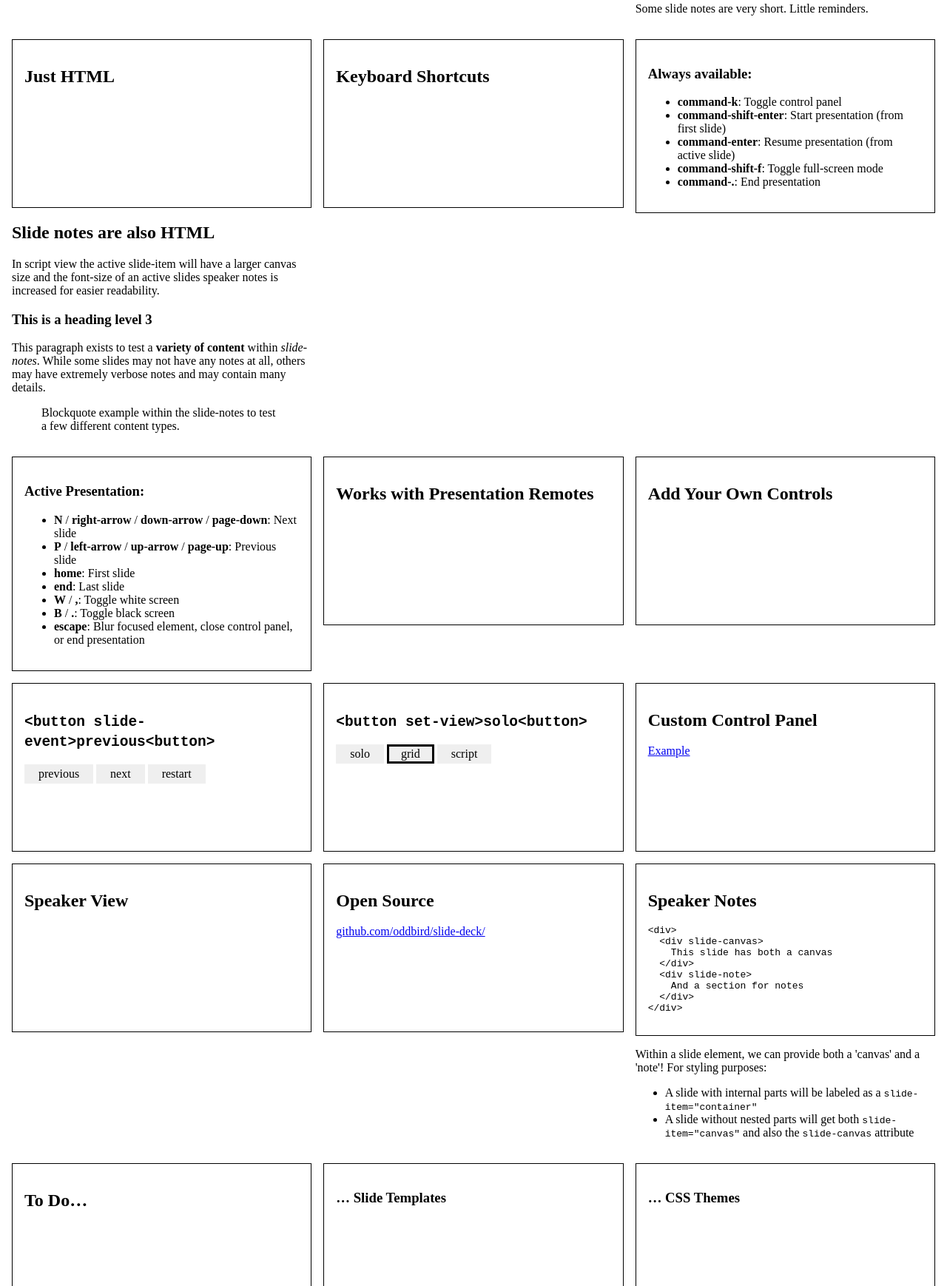
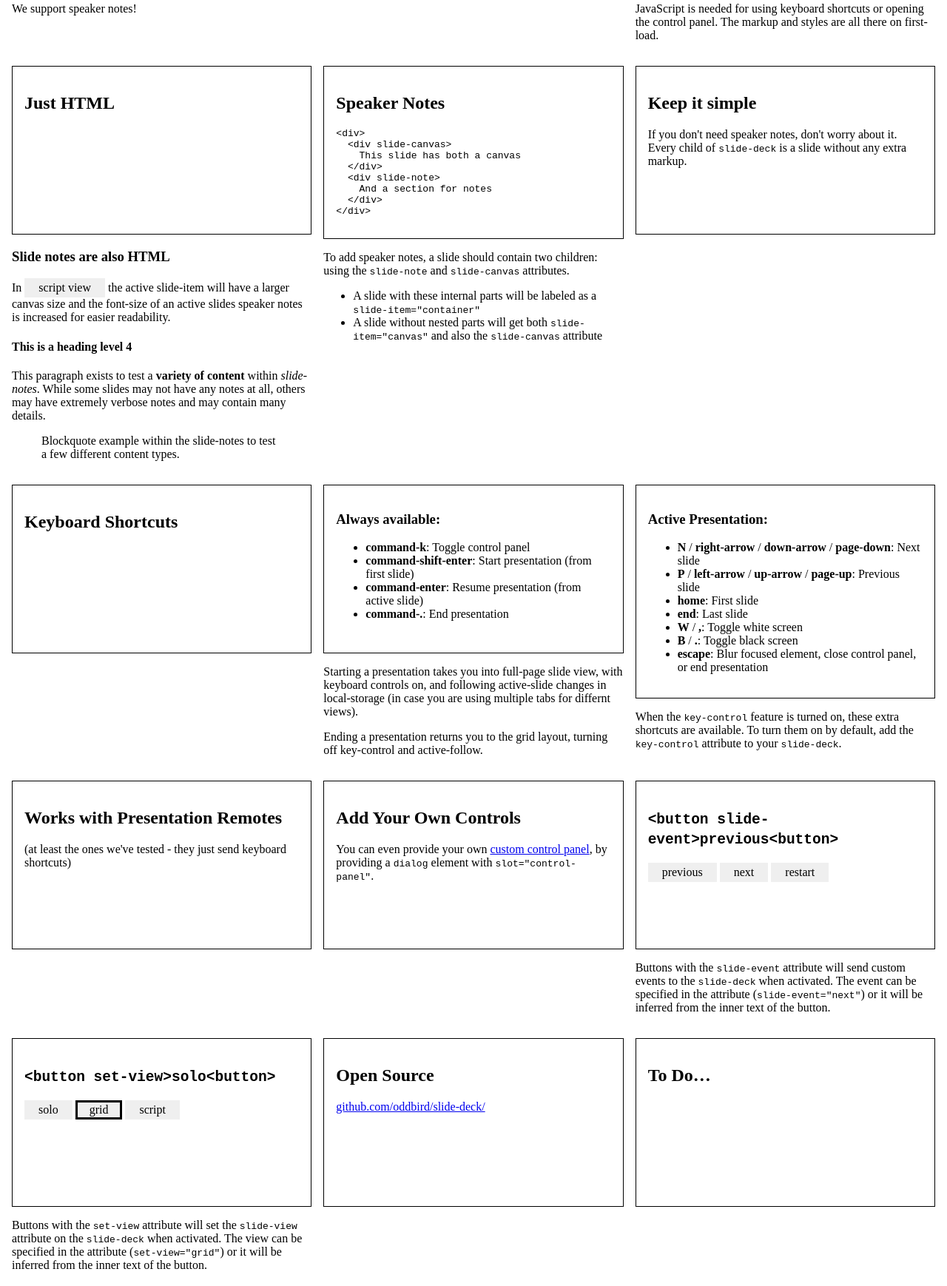
Before and after one commit to oddbird/slide-deck, a website: page index.html in a window 1280 px wide. Shown: the part 257-1995 px from the top of the page at 74% size. Drawn offline with Linux system fonts and the light colour scheme.

Commit message:
Remove fullscreen shortcur, add docs, bump version 0.1.2

```diff
--- a/index.html
+++ b/index.html
@@ -12,19 +12,40 @@
   <body>
     <slide-deck id="my-slides" key-control>
       <header>
+        <div slide-canvas>
           <h1>Slide-Deck Web Component</h1>
           <p>
-          <a href="https://github.com/oddbird/slide-deck/">github.com/oddbird/slide-deck/</a>
+            <a href="https://github.com/oddbird/slide-deck/">
+              github.com/oddbird/slide-deck/
+            </a>
           </p>
+          <p>
+            View as…
+            <button set-view="grid">grid</button>
+            <button set-view="script">script</button>
+            <button set-view="solo">full-page</button>
+          </p>
+        </div>
+        <div slide-note>
+          We support speaker notes!
+        </div>
       </header>
-      <div><h2>No Dependencies</h2></div>
+      <div>
+        <h2>No Dependencies</h2>
+        <p>This is a stand-alone web compontent</p>
+      </div>
       <div>
         <div slide-canvas>
           <h2>Progressive Enhancement</h2>
+          <p>Fallback to semantic HTML</p>
         </div>
         <div slide-note>
           <p>
-            Some slide notes are very short. Little reminders.
+            JavaScript is needed
+            for using keyboard shortcuts
+            or opening the control panel.
+            The markup and styles
+            are all there on first-load.
           </p>
         </div>
       </div>
@@ -33,18 +54,19 @@
           <h2>Just HTML</h2>
         </div>
         <div slide-note>
-          <h2>
+          <h3>
             Slide notes are also HTML
-          </h2>
+          </h3>
           <p>
-            In script view the active slide-item will have a larger canvas size
+            In <button set-view='script'>script view</button>
+            the active slide-item will have a larger canvas size
             and the font-size of an active slides speaker notes is increased
             for easier readability.
           </p>
 
-          <h3>
-            This is a heading level 3
-          </h3>
+          <h4>
+            This is a heading level 4
+          </h4>
 
           <p>
             This paragraph exists to test a <strong>variety of content</strong>
@@ -61,21 +83,84 @@
           </blockquote>
         </div>
       </div>
+
+      <div>
+        <div slide-canvas>
+          <h2>Speaker Notes</h2>
+          <pre><code>&lt;div&gt;
+  &lt;div slide-canvas&gt;
+    This slide has both a canvas
+  &lt;/div&gt;
+  &lt;div slide-note&gt;
+    And a section for notes
+  &lt;/div&gt;
+&lt;/div&gt;</code></pre>
+        </div>
+        <div slide-note>
+          <p>
+            To add speaker notes,
+            a slide should contain
+            two children: using the
+            <code>slide-note</code> and <code>slide-canvas</code>
+            attributes.
+          </p>
+          <ul>
+            <li>
+              A slide with these internal parts
+              will be labeled
+              as a <code>slide-item="container"</code>
+            </li>
+            <li>
+              A slide without nested parts
+              will get both <code>slide-item="canvas"</code>
+              and also the <code>slide-canvas</code> attribute
+            </li>
+          </ul>
+        </div>
+      </div>
+
+      <div>
+        <h2>Keep it simple</h2>
+        <p>
+          If you don't need speaker notes,
+          don't worry about it.
+          Every child of <code>slide-deck</code>
+          is a slide without any extra markup.
+        </p>
+      </div>
+
       <div><h2>Keyboard Shortcuts</h2></div>
       <div>
+        <div slide-canvas>
           <h3>Always available:</h3>
           <ul>
             <li><strong>command-k</strong>: Toggle control panel</li>
             <li><strong>command-shift-enter</strong>: Start presentation (from first slide)</li>
             <li><strong>command-enter</strong>: Resume presentation (from active slide)</li>
-          <li><strong>command-shift-f</strong>: Toggle full-screen mode</li>
             <li>
               <strong>command-.</strong>:
               End presentation
             </li>
           </ul>
         </div>
+        <div slide-note>
+          <p>
+            Starting a presentation
+            takes you into full-page slide view,
+            with keyboard controls on,
+            and following active-slide changes in local-storage
+            (in case you are using multiple tabs
+            for differnt views).
+          </p>
+          <p>
+            Ending a presentation
+            returns you to the grid layout,
+            turning off key-control and active-follow.
+          </p>
+        </div>
+      </div>
       <div>
+        <div slide-canvas>
           <h3>Active Presentation:</h3>
           <ul>
             <li>
@@ -116,9 +201,35 @@
             </li>
           </ul>
         </div>
-      <div><h2>Works with Presentation Remotes</h2></div>
-      <div><h2>Add Your Own Controls</h2></div>
+        <div slide-note>
+          <p>
+            When the <code>key-control</code>
+            feature is turned on,
+            these extra shortcuts are available.
+            To turn them on by default,
+            add the <code>key-control</code> attribute
+            to your <code>slide-deck</code>.
+          </p>
+        </div>
+      </div>
       <div>
+        <h2>Works with Presentation Remotes</h2>
+        <p>
+          (at least the ones we've tested -
+          they just send keyboard shortcuts)
+        </p>
+      </div>
+      <div>
+        <h2>Add Your Own Controls</h2>
+        <p>
+          You can even provide your own
+          <a href="./custom-panel.html">custom control panel</a>,
+          by providing a <code>dialog</code> element
+          with <code>slot="control-panel"</code>.
+        </p>
+      </div>
+      <div>
+        <div slide-canvas>
           <h2><code>&lt;button slide-event&gt;previous&lt;button&gt;</code></h2>
           <div>
             <button slide-event>previous</button>
@@ -126,7 +237,17 @@
             <button slide-event="start">restart</button>
           </div>
         </div>
+        <div slide-note>
+          Buttons with the <code>slide-event</code> attribute
+          will send custom events to the <code>slide-deck</code>
+          when activated.
+          The event can be specified in the attribute
+          (<code>slide-event="next"</code>)
+          or it will be inferred from the inner text of the button.
+        </div>
+      </div>
       <div>
+        <div slide-canvas>
           <h2><code>&lt;button set-view&gt;solo&lt;button&gt;</code></h2>
           <div>
             <button set-view>solo</button>
@@ -134,54 +255,33 @@
             <button set-view>script</button>
           </div>
         </div>
-      <div>
-        <h2>Custom Control Panel</h2>
-        <a href="./custom-panel.html">Example</a>
+        <div slide-note>
+          Buttons with the <code>set-view</code> attribute
+          will set the <code>slide-view</code> attribute
+          on the <code>slide-deck</code> when activated.
+          The view can be specified in the attribute
+          (<code>set-view="grid"</code>)
+          or it will be inferred from the inner text of the button.
         </div>
-      <div><h2>Speaker View</h2></div>
+      </div>
       <div>
         <h2>Open Source</h2>
         <p>
           <a href="https://github.com/oddbird/slide-deck/">github.com/oddbird/slide-deck/</a>
         </p>
       </div>
-
-      <div>
-        <div slide-canvas>
-          <h2>Speaker Notes</h2>
-          <pre><code>&lt;div&gt;
-  &lt;div slide-canvas&gt;
-    This slide has both a canvas
-  &lt;/div&gt;
-  &lt;div slide-note&gt;
-    And a section for notes
-  &lt;/div&gt;
-&lt;/div&gt;</code></pre>
-        </div>
-        <div slide-note>
-          <p>
-            Within a slide element,
-            we can provide both a 'canvas' and a 'note'!
-            For styling purposes:
-          </p>
-          <ul>
-            <li>
-              A slide with internal parts
-              will be labeled
-              as a <code>slide-item="container"</code>
-            </li>
-            <li>
-              A slide without nested parts
-              will get both <code>slide-item="canvas"</code>
-              and also the <code>slide-canvas</code> attribute
-            </li>
-          </ul>
-        </div>
-      </div>
       <div><h2>To Do…</h2></div>
       <div><h3>… Slide Templates</h3></div>
       <div><h3>… CSS Themes</h3></div>
-      <div><h3>… More Better Good Stuff</h3></div>
+      <div><h3>… Fullscreen mode</h3></div>
+      <div>
+        <h3>… [Your Request Here]</h3>
+        <p>
+          What features would you like to see?
+          Let us know in the
+          <a href="https://github.com/oddbird/slide-deck/issues/">GitHub Issues</a>
+        </p>
+      </div>
     </slide-deck>
   </body>
 </html>
--- a/package.json
+++ b/package.json
@@ -1,6 +1,6 @@
 {
   "name": "@oddbird/slide-deck",
-  "version": "0.1.1",
+  "version": "0.1.2",
   "description": "A Web Component for web presentations",
   "main": "slide-deck.js",
   "scripts": {
--- a/slide-deck.js
+++ b/slide-deck.js
@@ -503,12 +503,6 @@ x
           event.preventDefault();
           this.#controlPanel.showModal();
           break;
-        case 'f':
-          if (event.shiftKey) {
-            event.preventDefault();
-            this.fullScreenEvent();
-          }
-          break;
         case 'Enter':
           if (event.shiftKey) {
             event.preventDefault();
```
Also changed, not shown: CHANGELOG.md. Lines whose indentation alone changed are shown as unchanged.
